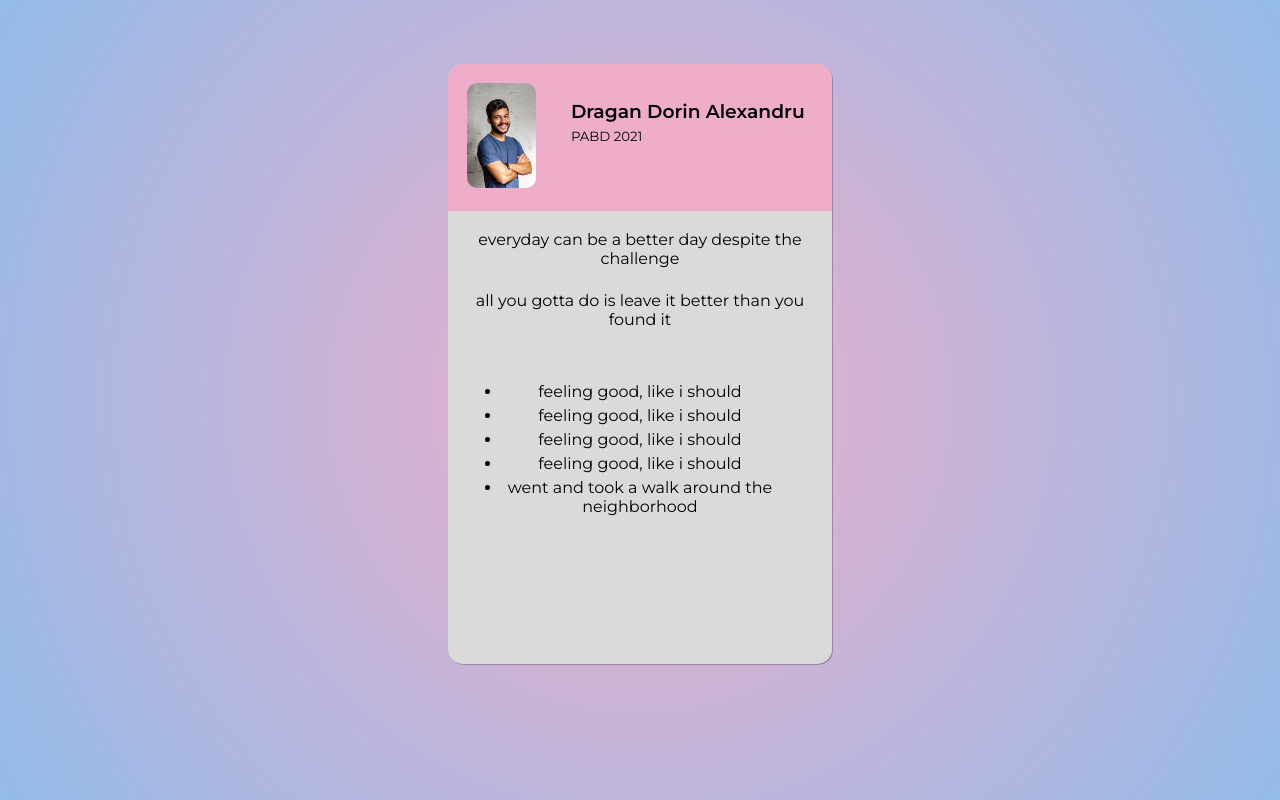
After one commit to UAB21/PABD21, a Symfony app: template templates/dragan_dorin_alexandru/index.html.twig in a window 1280 px wide. The commit adds this page. Run offline with Twig, Linux system fonts and the light colour scheme; the template is opened without the code that fills it, so the values that code supplies are empty; some libraries are stand-ins or nearby versions.

Commit message:
Dragan Dorin Alexandru page added

```diff
--- a/config/routes.yaml
+++ b/config/routes.yaml
@@ -57,3 +57,7 @@ BreazMihaiAlexandru:
 CoteiOvidiuAlin:
   path: "/coteiovidiualin"
   controller: App\Controller\CoteiOvidiuAlinController:index
+
+DraganDorinAlexandru:
+  path: '/dragan-dorin-alexandru'
+  controller: App\Controller\DraganDorinAlexandruController::index
--- /dev/null
+++ b/public/css/dragan_dorin_alexandru.css
@@ -0,0 +1,66 @@
+
+* {
+    box-sizing: border-box;
+    margin: 0;
+    padding: 0;
+}
+.content-wrapper {
+    background: rgb(238,174,202);
+    background: radial-gradient(circle, rgba(238,174,202,1) 0%, rgba(148,187,233,1) 100%);
+    min-height: 100vh;
+    padding-top: 5%;
+}
+
+.card-container {
+    flex: 1;
+    margin: auto;
+    background-color: #dcd9d9;
+    height: 75vh;
+    width: 30%;
+    border-radius: 15px;
+    box-shadow: 1px 1px rgba(24, 13, 19, 0.27);
+}
+
+.card-header {
+    flex: 1;
+    padding: 5%;
+    margin: auto;
+    background-color: rgb(238,174,202);
+    border-top-left-radius: 15px;
+    border-top-right-radius: 15px;
+    flex-direction: row;
+}
+
+.card-header img {
+    width: 20%;
+    height: 20%;
+    border-radius: 10px;
+}
+.card-header div {
+    width: 70%;
+    float: right;
+    padding-top: 5%;
+}
+.card-header div * {
+    font-family: Montserrat;
+}
+.card-header div h3 {
+    font-weight: 800;
+}
+.card-header div h5 {
+    font-family: Montserrat;
+    font-weight: 400;
+    margin-top: 5px;
+}
+.card-content {
+    margin: 5%;
+}
+ul {
+    margin: 10%;
+}
+.text, li {
+    text-align: center;
+    font-family: Montserrat;
+    font-weight: 400;
+    margin-top: 5px;
+}
--- a/templates/Default.html.twig
+++ b/templates/Default.html.twig
@@ -33,6 +33,7 @@
                 <li><a href="/laurentiu_tibea">Tibea Laurentiu</a></li>
                 <li><a href="/galerie_foto">Tibea Laurentiu (galerie foto)</a></li>
                 <li><a href="/coteiovidiualin">Cotei Ovidiu Alin</a></li>
+                <li><a href="/dragan-dorin-alexandru">Dragan Dorin Alexandru</a></li>
             </ul>
         </div>
     </body>
--- /dev/null
+++ b/templates/dragan_dorin_alexandru/index.html.twig
@@ -0,0 +1,49 @@
+{% extends 'base.html.twig' %}
+
+{% block title %}Dragan Dorin Alexandru{% endblock %}
+{% block stylesheets %}
+    <link rel="preconnect" href="https://fonts.gstatic.com">
+    <link href="https://fonts.googleapis.com/css2?family=Montserrat:ital,wght@0,400;0,600;1,600&display=swap" rel="stylesheet">
+    <link href="{{ asset('css/dragan_dorin_alexandru.css')}}" rel="stylesheet"/>
+{% endblock %}
+{% block body %}
+    <div class="content-wrapper">
+        <div class="card-container">
+            <div class="card-header">
+                <img src="{{ asset('/img/DraganAlexandru/profile.jpeg') }}" alt="album-cover" />
+                <div>
+                    <h3>Dragan Dorin Alexandru</h3>
+                    <h5>PABD 2021</h5>
+                </div>
+            </div>
+            <div class="card-content">
+                <p class="text">everyday can be a better day despite the challenge</p>
+                <br />
+                <p class="text">all you gotta do is leave it better than you found it</p>
+                <br />
+                <ul>
+                    <li>
+                        feeling good, like i should
+                    </li>
+                    <li>
+                        feeling good, like i should
+                    </li>
+                    <li>
+                        feeling good, like i should
+                    </li>
+                    <li>
+                        feeling good, like i should
+                    </li>
+                    <li>
+                        went and took a walk around the neighborhood
+                    </li>
+                    </li>
+                </ul>
+            </div>
+
+
+        </div>
+    </div>
+{% endblock %}
+{% block javascripts %}
+{% endblock %}
```
Also changed, not shown: src/Controller/DraganDorinAlexandruController.php (added, +20 -0 lines), public/img/DraganAlexandru/background.jpg (added), public/img/DraganAlexandru/profile.jpeg (added).
